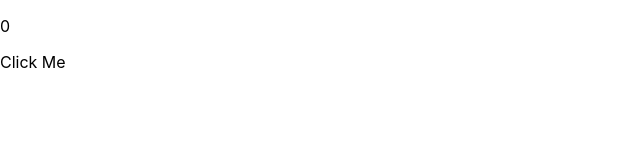
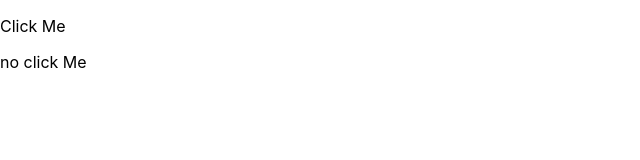
Before and after one commit to philesgilles/climact, a React (Create React App) app: page / in a window 1280 px wide. Shown: the top 160 px of the page, without its empty margins (0-640 px from the left). Built offline with nearby package versions, Linux system fonts and the light colour scheme.

Commit message:
mardi matin

```diff
--- a/package.json
+++ b/package.json
@@ -12,7 +12,9 @@
     "react-redux": "^7.1.3",
     "react-router-dom": "^5.1.2",
     "react-scripts": "3.3.0",
-    "redux": "^4.0.4"
+    "react-url-query": "^1.5.0",
+    "redux": "^4.0.4",
+    "redux-devtools-extension": "^2.13.8"
   },
   "scripts": {
     "start": "react-scripts start",
--- a/src/Components/Main.jsx
+++ b/src/Components/Main.jsx
@@ -1,35 +1,49 @@
-import React from 'react';
-import { connect } from 'react-redux';
+import React, { useEffect } from "react";
+import { connect } from "react-redux";
 import * as QueryString from "query-string";
 
+const Test = props => {
+  console.log(props);
+  const params = QueryString.parse(props.location.search);
+  // Get parameters from URL
+  useEffect(
+    () => {
+      // If there are "code params, set the levers
+      if (params.preset) {
+        console.log("preset loaded", params.preset);
+      } else if (params.code) {
+        props.setLeversState(params.code.split(""));
+      }
+    }, // eslint-disable-next-line
+    [] // Run UseEffect only Once
+  );
 
-const Test = props => {
-    // Get parameters from URL
-    const params = QueryString.parse(props.location.search);
-    // If there are params, check for codes
-    if (Object.keys(params).length > 0){
-        const urlLevers = params.levers.split("");
-        const getOptions = params.options;
-    }
+  const click = () => {
+    props.history.push({ pathname: "/", search: "?aaa=bbb" });
+  };
 
   return (
     <div>
       <p>{props.leversState}</p>
-            <p onClick={() => props.setLeversState([1,2,3])}>Click Me</p>
+      <p onClick={() => props.setLeversState([1, 2, 3])}>Click Me</p>
+      <p onClick={click}>no click Me</p>
     </div>
-    )
-}
+  );
+};
 
-const mapsStateToProps =state => {
+const mapsStateToProps = state => {
   return {
-        leversState:state.leversState
-    }
-}
+    leversState: state.leversValue
+  };
+};
 
 const mapDispatchToProps = dispatch => {
   return {
-        setLeversState : (value) => dispatch({type: "SET_LEVERS", payload: value})
-    }
-}
+    setLeversState: value => dispatch({ type: "SET_LEVERS", payload: value })
+  };
+};
 
-export default connect(mapsStateToProps, mapDispatchToProps)(Test);
+export default connect(
+  mapsStateToProps,
+  mapDispatchToProps
+)(Test);
--- a/src/index.js
+++ b/src/index.js
@@ -1,15 +1,39 @@
-import React from 'react';
-import ReactDOM from 'react-dom';
-import {createStore } from 'redux';
-import { Provider } from 'react-redux'
-import './index.css';
-import App from './App';
-import * as serviceWorker from './serviceWorker';
+import React from "react";
+import ReactDOM from "react-dom";
+import { createStore, applyMiddleware } from "redux";
+import { Provider } from "react-redux";
+import "./index.css";
+import App from "./App";
+import * as serviceWorker from "./serviceWorker";
+import reducer from "./store/reducer";
+import { composeWithDevTools } from "redux-devtools-extension";
 
-import reducer from './store/reducer'
-const store = createStore(reducer);
+// setup middleware logger
+const logger = store => {
+  return next => {
+    return action => {
+      console.log("[STATE MIDDLEWARE] Dispatch :", action);
+      const result = next(action);
+      console.log("[STATE MIDDLEWARE] New State :", store.getState());
+      return result;
+    };
+  };
+};
+//setting up store with middleware and redux dev tools viewers
+const store = createStore(
+  reducer,
+  composeWithDevTools(
+    applyMiddleware(logger)
+    // other store enhancers if any
+  )
+);
 
-ReactDOM.render(<Provider store={store}><App /></Provider>, document.getElementById('root'));
+ReactDOM.render(
+  <Provider store={store}>
+    <App />
+  </Provider>,
+  document.getElementById("root")
+);
 
 // If you want your app to work offline and load faster, you can change
 // unregister() to register() below. Note this comes with some pitfalls.
--- a/src/store/reducer.js
+++ b/src/store/reducer.js
@@ -1,16 +1,16 @@
 const initialState = {
-    leversState: 0
-}
+  leversValue: []
+};
 
-const reducer = (state = initialState,action) => {
+const reducer = (state = initialState, action) => {
   switch (action.type) {
     case "SET_LEVERS":
       return {
-            leversState: action.payload
-        }
+        leversValue: action.payload
+      };
     default:
       return state;
   }
-}
+};
 
 export default reducer;
```
Also changed, not shown: src/App.js (+6 -7 lines), 1 other file (tests, documents, lock files or other folders). Lines whose indentation alone changed are shown as unchanged.
